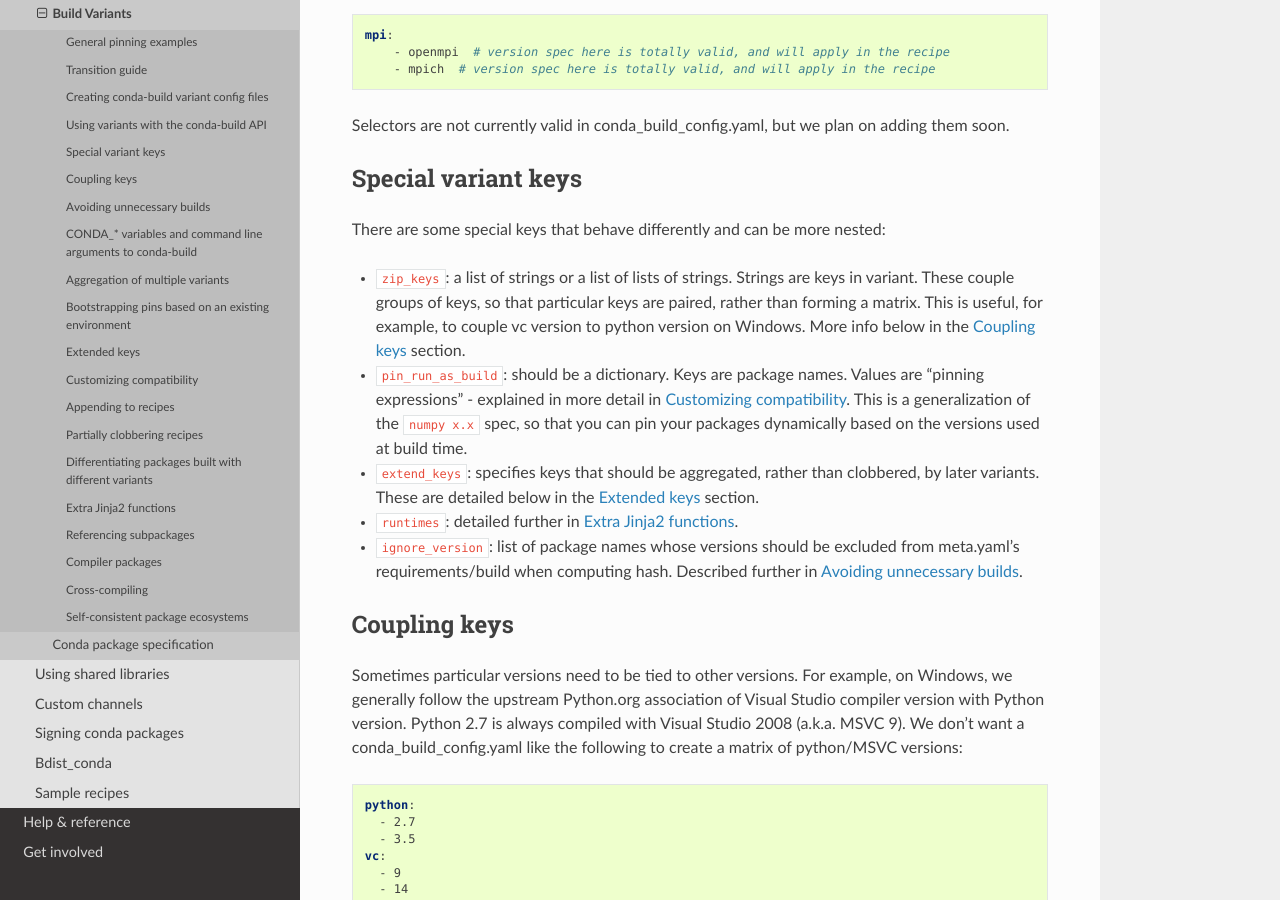
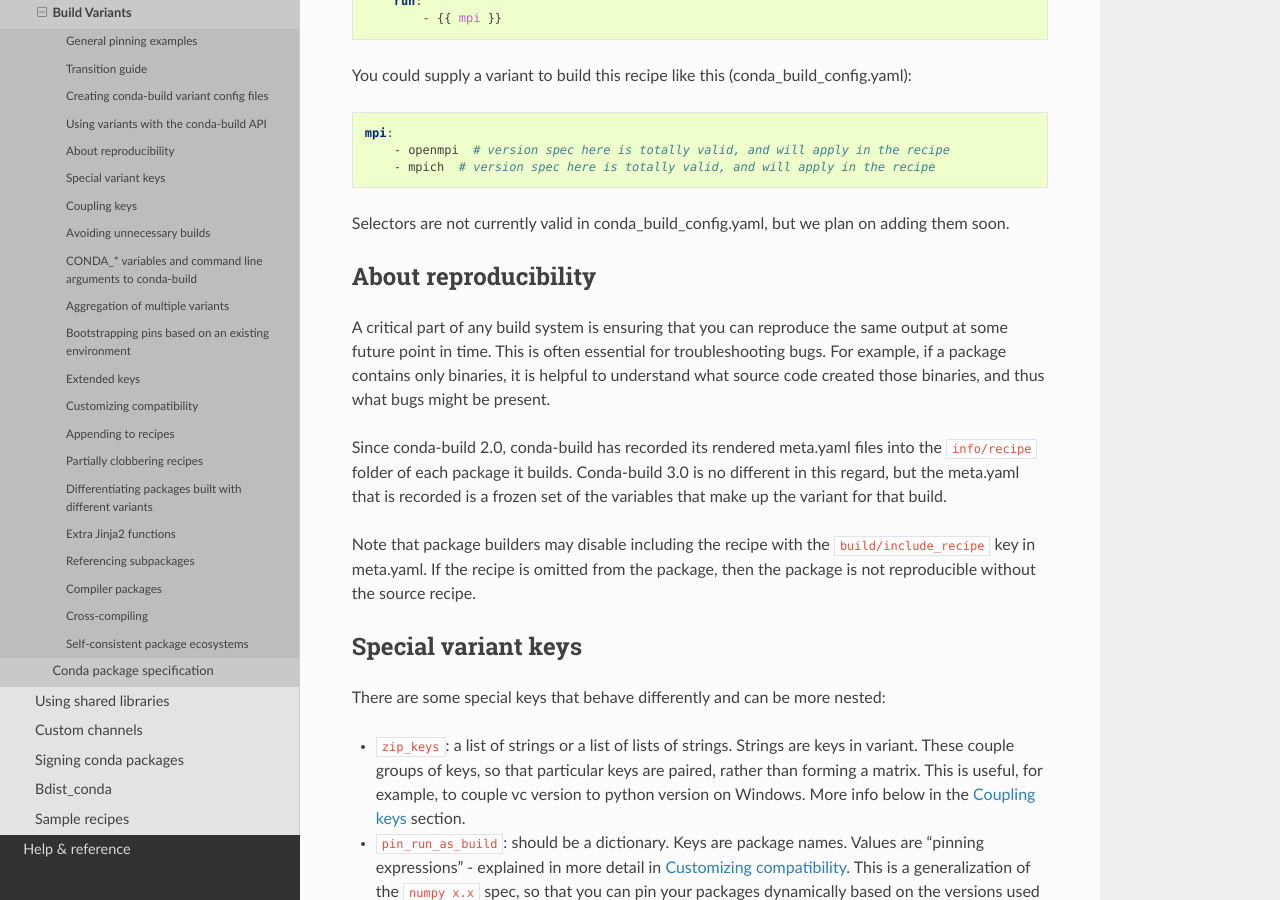
Before and after one commit to conda/conda-docs, a Sphinx documentation site: the page built from docs/source/building/variants.rst, in a window 1280 px wide and 900 px high, scrolled down 6562 px. Built offline with Sphinx 7.4.7 and the Read the Docs theme 2.0.0, drawn with Linux system fonts in a browser that asks for light colours; some of the changed text lies outside the part shown.

Commit message:
add reproducibility note

```diff
--- a/docs/source/building/variants.rst
+++ b/docs/source/building/variants.rst
@@ -55,6 +55,11 @@ meta.yaml contents like:
            - python
 
 
+The command to build recipes is unchanged relative to earlier conda-build
+versions. For example, with our shell in the same folder as meta.yaml and
+conda_build_config.yaml, we just call the ``conda build .`` command.
+
+
 General pinning examples
 ------------------------
 
@@ -376,6 +381,24 @@ Selectors are not currently valid in conda_build_config.yaml, but we plan on
 adding them soon.
 
 
+About reproducibility
+---------------------
+
+A critical part of any build system is ensuring that you can reproduce the same
+output at some future point in time. This is often essential for troubleshooting
+bugs. For example, if a package contains only binaries, it is helpful to
+understand what source code created those binaries, and thus what bugs might be
+present.
+
+Since conda-build 2.0, conda-build has recorded its rendered meta.yaml files
+into the ``info/recipe`` folder of each package it builds. Conda-build 3.0 is no
+different in this regard, but the meta.yaml that is recorded is a frozen set of
+the variables that make up the variant for that build.
+
+Note that package builders may disable including the recipe with the
+``build/include_recipe`` key in meta.yaml. If the recipe is omitted from the
+package, then the package is not reproducible without the source recipe.
+
 
 Special variant keys
 --------------------
@@ -395,7 +418,6 @@ There are some special keys that behave differently and can be more nested:
 * ``extend_keys``: specifies keys that should be aggregated, rather than
   clobbered, by later variants. These are detailed below in the `Extended keys`_
   section.
-* ``runtimes``: detailed further in `Extra Jinja2 functions`_.
 * ``ignore_version``: list of package names whose versions should be excluded
   from meta.yaml's requirements/build when computing hash. Described further in
   `Avoiding unnecessary builds`_.
@@ -1029,9 +1051,8 @@ evaluating ``meta.yaml`` templates:
   outputs a single compiler package name. For example, this could be used to
   compile outputs targeting x86_64 and arm in one recipe, with a variant.
 
-There are default "native" compilers that and runtimes that are used when no
-compiler is specified in any variant. These are defined in `conda-build's
-jinja_context.py file
+There are default "native" compilers that are used when no compiler is specified
+in any variant. These are defined in `conda-build's jinja_context.py file
 <https://github.com/conda/conda-build/blob/master/conda_build/jinja_context.py>`_.
 Most of the time, users will not need to provide compilers in their variants -
 just leave them empty, and conda-build will use the defaults appropriate for
@@ -1113,7 +1134,11 @@ already-installed compiler (such as Visual Studio.)
 Note also the ``run_exports`` key in meta.yaml. This is useful for compiler
 recipes to impose runtime constraints based on the versions of subpackages
 created by the compiler recipe. For more information, see the :ref:`run_exports`
-section of the meta.yaml docs.
+section of the meta.yaml docs. Compiler packages provided by Continuum use the
+run_exports key extensively. For example, recipes that include the
+``gcc_linux-cos5-x86_64`` package as a build time dependency (either directly,
+or via a ``{{ compilers('c') }}`` jinja2 function) will automatically have a
+compatible libgcc runtime dependency added.
 
 
 Cross-compiling
```
Also changed, not shown: other parts of docs/source/building/variants.rst (+2 -2 lines).
